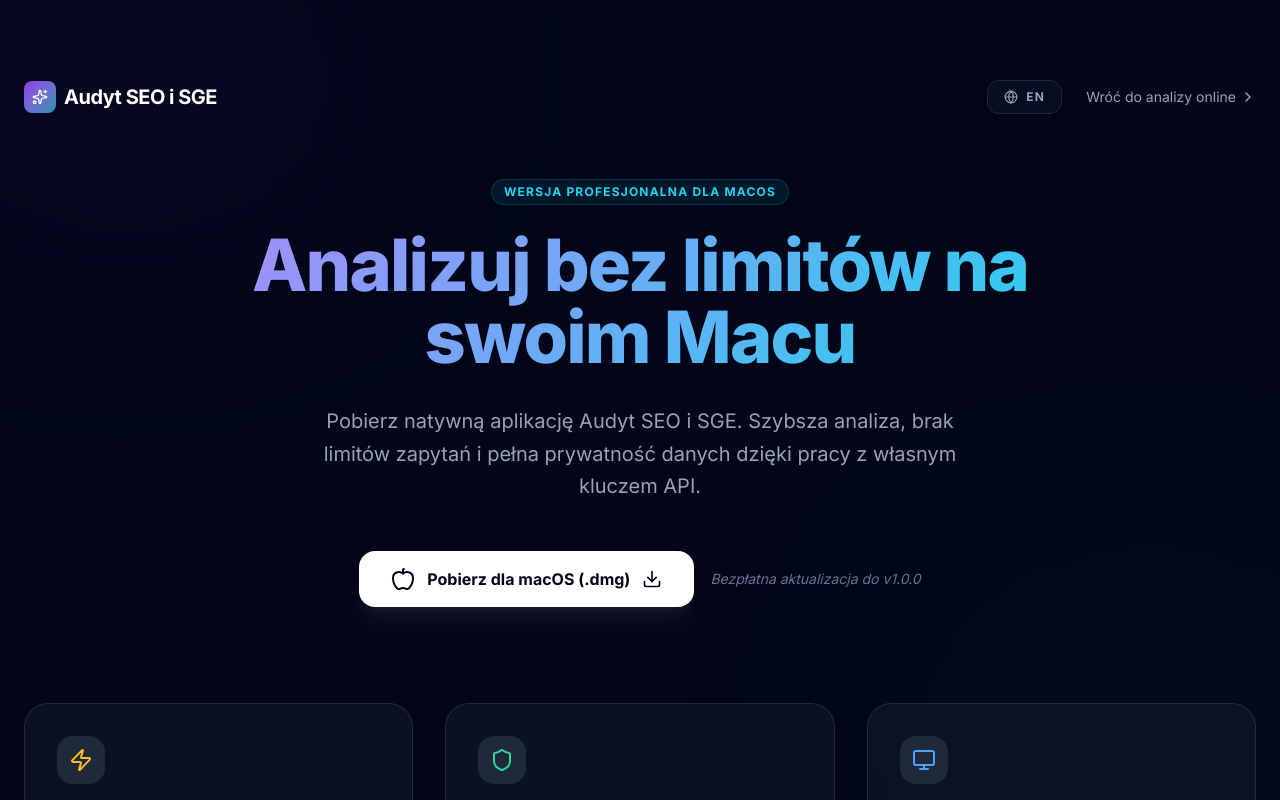
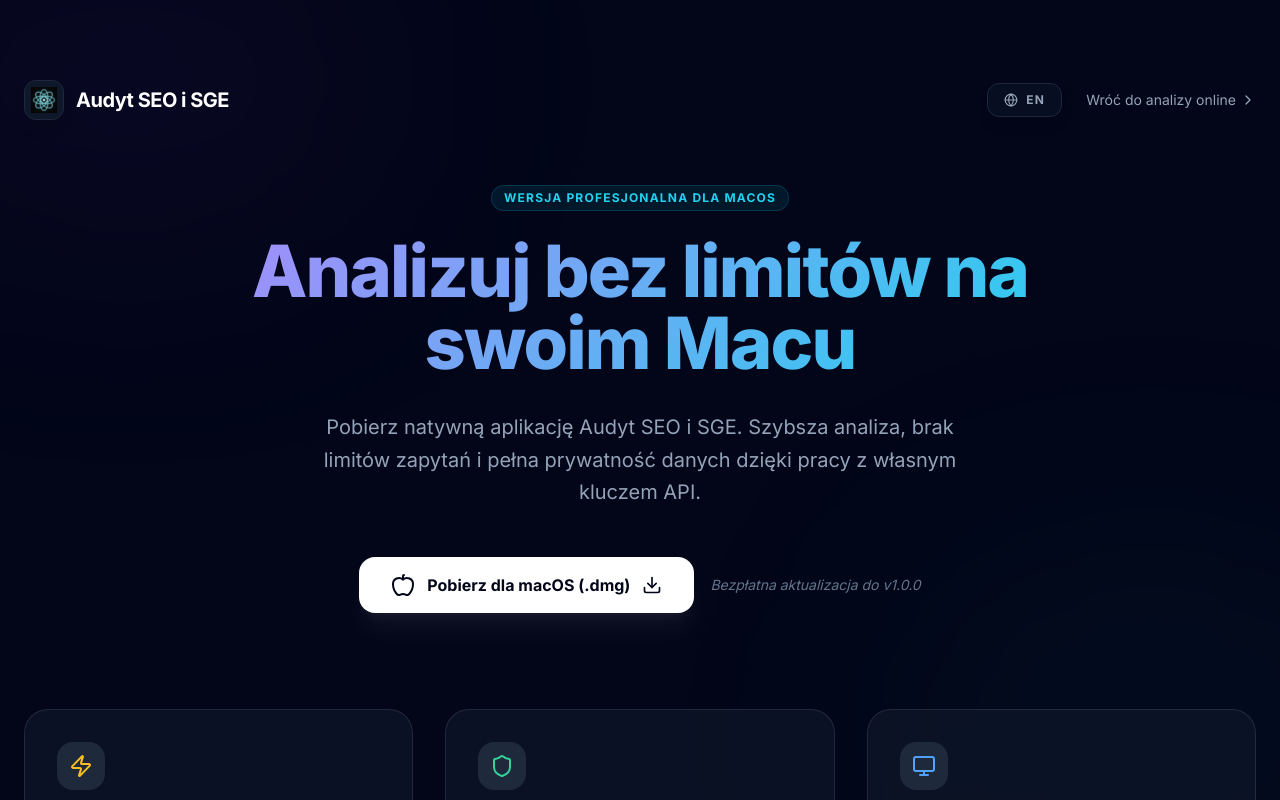
Before and after one commit to jtomeczek-dev/Audit-SEO-SGE, a Next.js app: page /download in a window 1280 px wide. Shown: the top 800 px of the page. Built offline with nearby package versions, Linux system fonts and the light colour scheme.

Commit message:
v1.1.6: Final branding fix with prominent centered logo on Home and Download pages

```diff
--- a/package.json
+++ b/package.json
@@ -1,6 +1,6 @@
 {
   "name": "seooptimizer",
-  "version": "1.1.5",
+  "version": "1.1.6",
   "description": "",
   "main": "electron/main.cjs",
   "homepage": "./",
--- a/src/app/download/page.tsx
+++ b/src/app/download/page.tsx
@@ -33,9 +33,9 @@
             <div className="relative z-10 container mx-auto px-6 py-20">
                 {/* Header */}
                 <div className="flex justify-between items-center mb-16">
-                    <Link href="/" className="flex items-center gap-2 group">
-                        <div className="w-8 h-8 rounded-lg bg-gradient-to-br from-purple-600 to-cyan-600 flex items-center justify-center shadow-lg group-hover:scale-110 transition-transform">
-                            <Sparkles className="text-white w-4 h-4" />
+                    <Link href="/" className="flex items-center gap-3 group">
+                        <div className="w-10 h-10 rounded-xl bg-slate-900 border border-slate-800 flex items-center justify-center overflow-hidden shadow-lg group-hover:scale-110 transition-transform p-1.5">
+                            <img src="/icon.png" alt="Logo" className="w-full h-full object-contain" />
                         </div>
                         <span className="font-bold text-xl tracking-tight text-white">{t.title}</span>
                     </Link>
--- a/src/app/page.tsx
+++ b/src/app/page.tsx
@@ -432,8 +432,10 @@
                             initial={{ opacity: 0, y: 20 }}
                             animate={{ opacity: 1, y: 0 }}
                             transition={{ duration: 0.5 }}
+                            className="flex flex-col items-center"
                         >
-                            <div className="flex items-center justify-center gap-2 px-3 py-1 rounded-full bg-slate-800/50 border border-slate-700 text-xs font-medium text-cyan-400 mb-4 mx-auto w-fit">
+                            <img src="/logo.png" alt="Logo" className="w-24 h-24 mb-6 object-contain" />
+                            <div className="flex items-center justify-center gap-2 px-3 py-1 rounded-full bg-slate-800/50 border border-slate-700 text-xs font-medium text-cyan-400 mb-4 w-fit">
                                 <div className="w-4 h-4 rounded px-0.5 bg-slate-900 border border-slate-800 flex items-center justify-center overflow-hidden">
                                     <img src="/icon.png" alt="Logo" className="w-full h-full object-contain" />
                                 </div>
```
